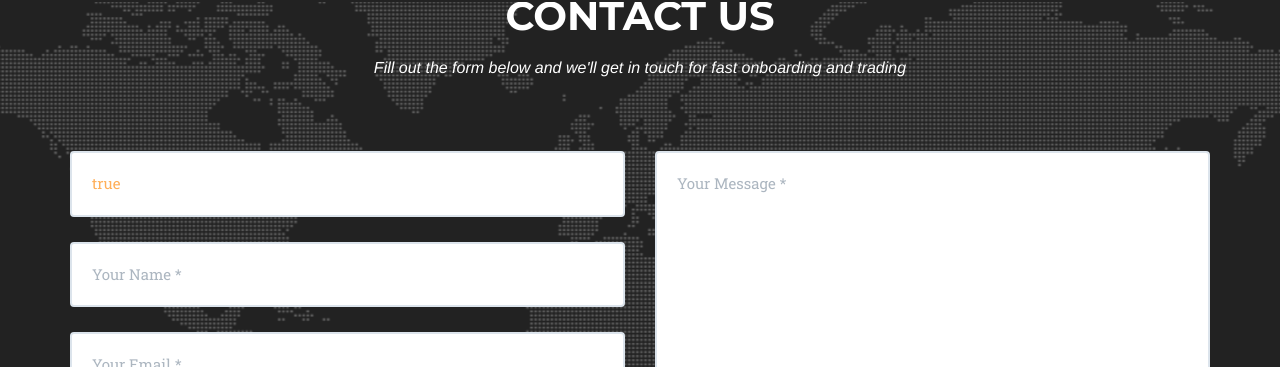
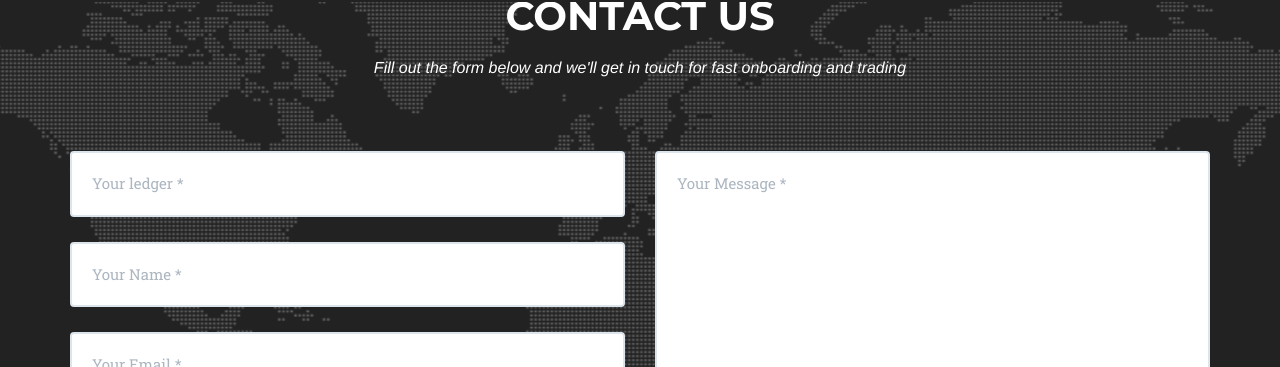
Before and after one commit to jlu4170/gfruit, a Jekyll site: the page built from ledger.html, in a window 1280 px wide and 900 px high, scrolled down 2917 px. Shown: the part 83-450 px from the top of the window. Built offline with Jekyll 4.4.1, drawn with Linux system fonts in a browser that asks for light colours; nearby versions of some CDN libraries; some web fonts are replaced.

```diff
--- a/_includes/ledger_contact.html
+++ b/_includes/ledger_contact.html
@@ -17,7 +17,7 @@
                     <div class="row">
                         <div class="col-md-6">
                         	<div class="control-group form-group">
-                                <input type="text" name="ledger" class="form-control" id="ledger" value="true">
+                                <input type="text" name="ledger" class="form-control" placeholder="Your ledger *" id="ledger">
                                 <p class="help-block text-danger"></p>
                             </div>
                             <div class="control-group form-group">
```
